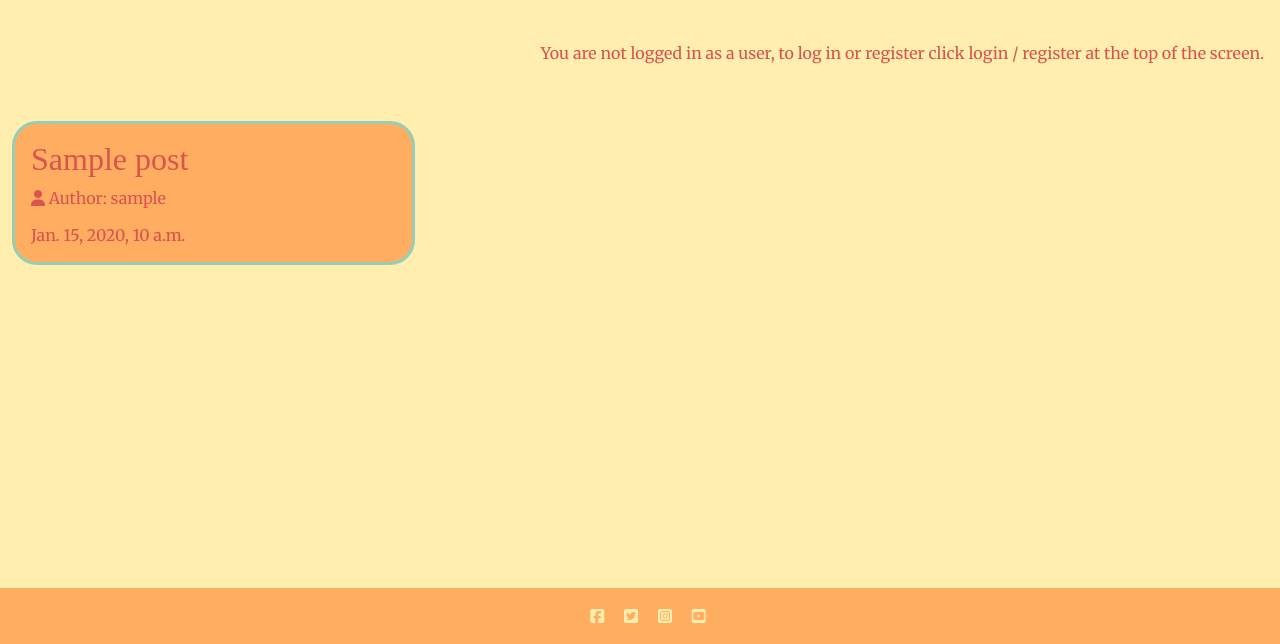
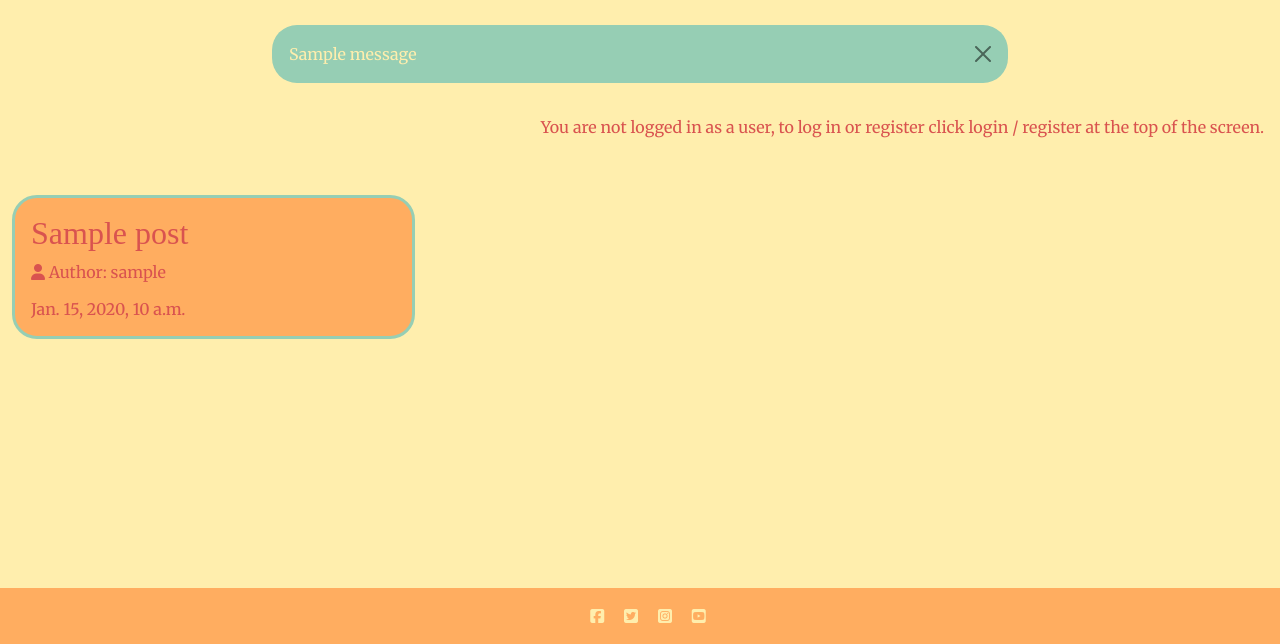
Before and after one commit to Aurora-739/Project-4-The-Baking-Blog, a Django app: page / in a window 1280 px wide. Shown: the part 156-800 px from the top of the page. Run offline with Django 4.2, Linux system fonts and the light colour scheme; tables that the repository leaves empty hold one stand-in row (values such as "Sample post"); one stand-in notice (Sample message) is shown; some libraries are stand-ins or nearby versions; some web fonts are replaced.

Commit message:
users can leave comments

```diff
--- a/blog/views.py
+++ b/blog/views.py
@@ -1,5 +1,6 @@
 from django.shortcuts import render, get_object_or_404
 from django.views import generic
+from django.contrib import messages
 from .models import Post
 from .forms import CommentForm
 
@@ -35,6 +36,10 @@ def post_detail(request, slug):
             comment.author = request.user
             comment.post = post
             comment.save()
+            messages.add_message(
+                request, messages.SUCCESS,
+                'Comment submitted and awaiting approval'
+            )
 
     comment_form = CommentForm()
 
--- a/static/css/style.css
+++ b/static/css/style.css
@@ -109,3 +109,11 @@ a {
     border-radius: 25px;
     color: #D9534F;
 }
+
+/*COMMENTING*/
+/*comment alert*/
+.alert {
+    background-color: #96CEB4;
+    border-radius: 25px;
+    color: #FFEEAD;
+}
--- a/templates/base.html
+++ b/templates/base.html
@@ -55,6 +55,22 @@
         </div>
     </nav>
 
+    <!-- displaying Django messages -->
+<div class="container comment-alert">
+    <div class="row">
+      <div class="col-md-8 offset-md-2">
+        {% for message in messages %}
+        <div class="alert {{ message.tags }} alert-dismissible
+          fade show" id="msg" role="alert">
+          {{ message | safe }}
+          <button type="button" class="btn-close"
+            data-bs-dismiss="alert" aria-label="Close"></button>
+        </div>
+        {% endfor %}
+      </div>
+    </div>
+  </div>
+
     <main class="flex-shrink-0 main-bg">
         {% if user.is_authenticated %}
         <p class="text-end m-3">You are logged in as <b>{{ user }}</b></p>
```
